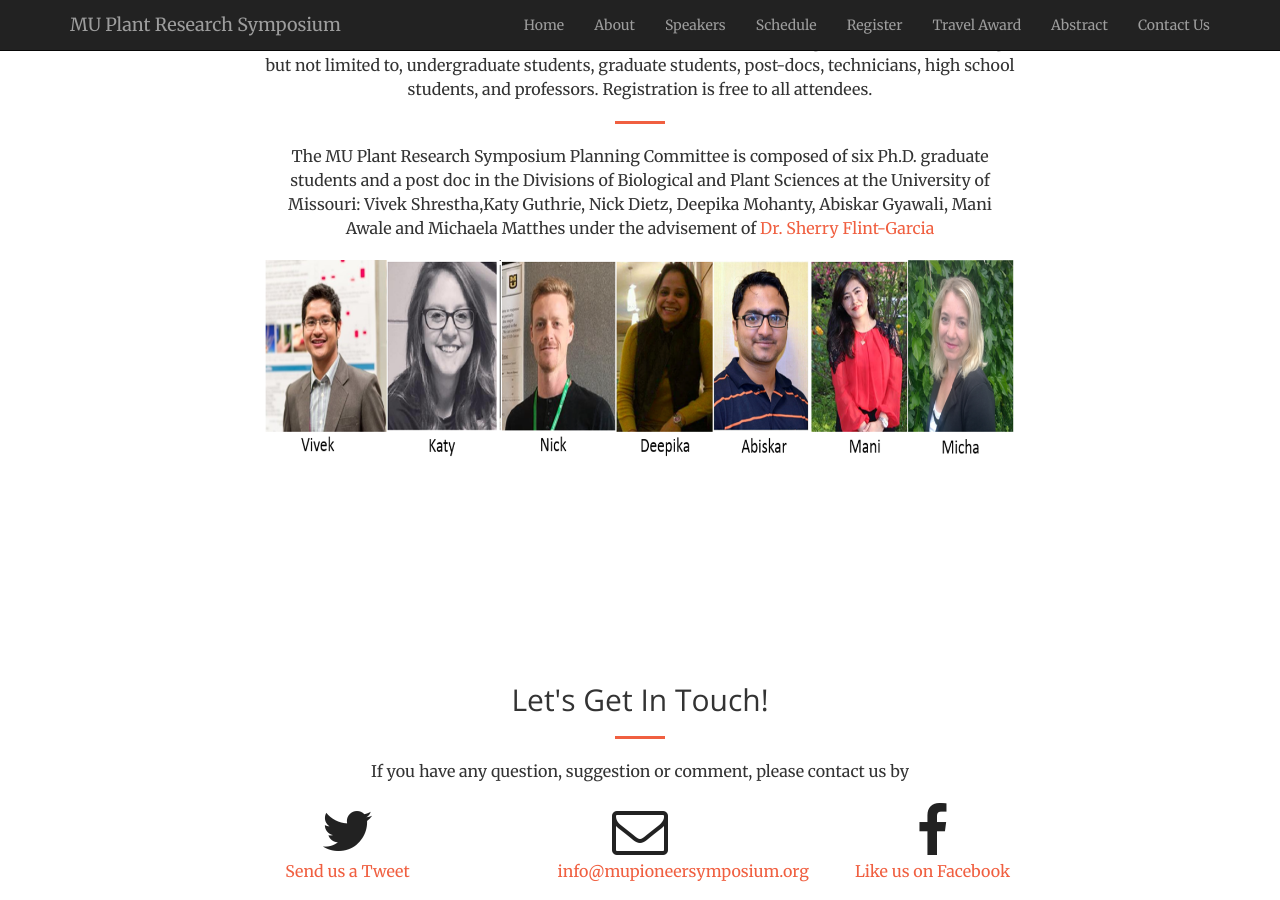
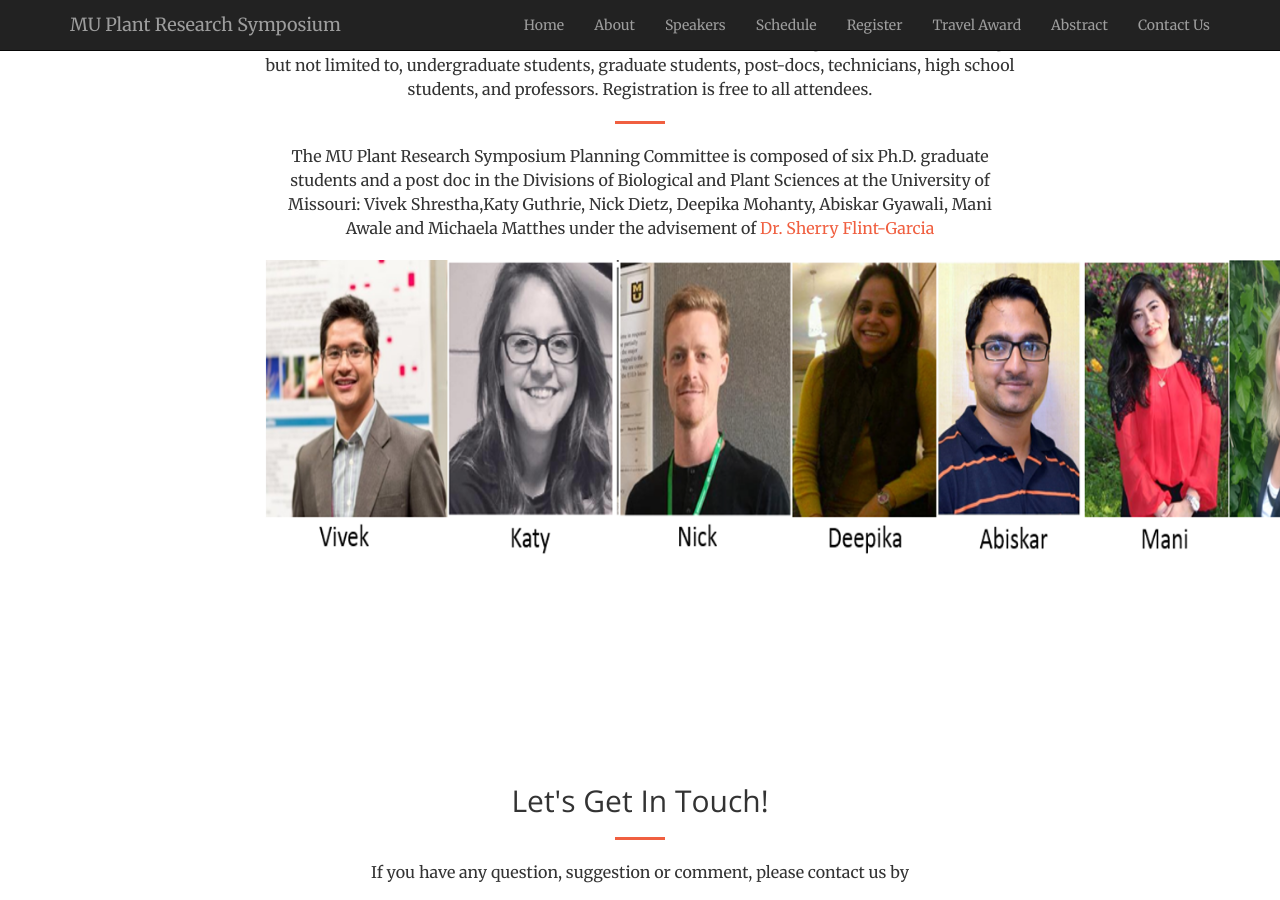
Before and after one commit to mupioneersymposium/mupioneersymposium.github.io, a Jekyll site: the page built from index.html, in a window 1280 px wide and 900 px high, scrolled down 2029 px. Built offline with Jekyll 4.4.1, drawn with Linux system fonts in a browser that asks for light colours.

Commit message:
Update about-brief.html

```diff
--- a/_includes/about-brief.html
+++ b/_includes/about-brief.html
@@ -12,7 +12,7 @@
 <p>The symposium welcomes all members of the scientific and surronding communities including, but not limited to, undergraduate students, graduate students, post-docs, technicians, high school students, and professors. Registration is free to all attendees. </p>
 <hr>
                 <p>The MU Plant Research Symposium Planning Committee is composed of six Ph.D. graduate students and a post doc in the Divisions of Biological and Plant Sciences at the University of Missouri: Vivek Shrestha,Katy Guthrie, Nick Dietz, Deepika Mohanty, Abiskar Gyawali, Mani Awale and Michaela Matthes under the advisement of <a href="http://web.missouri.edu/~flint-garcias/" target="_blank">Dr. Sherry Flint-Garcia</a></p>
-                <p><img src="/img/3rdyearcommittee.png" style="max-width: 100%;"></p>
+                <p><img src="/img/3rdyearcommittee.png" style="max-width: 150%;"></p>
 
             </div>
         </div>
```
